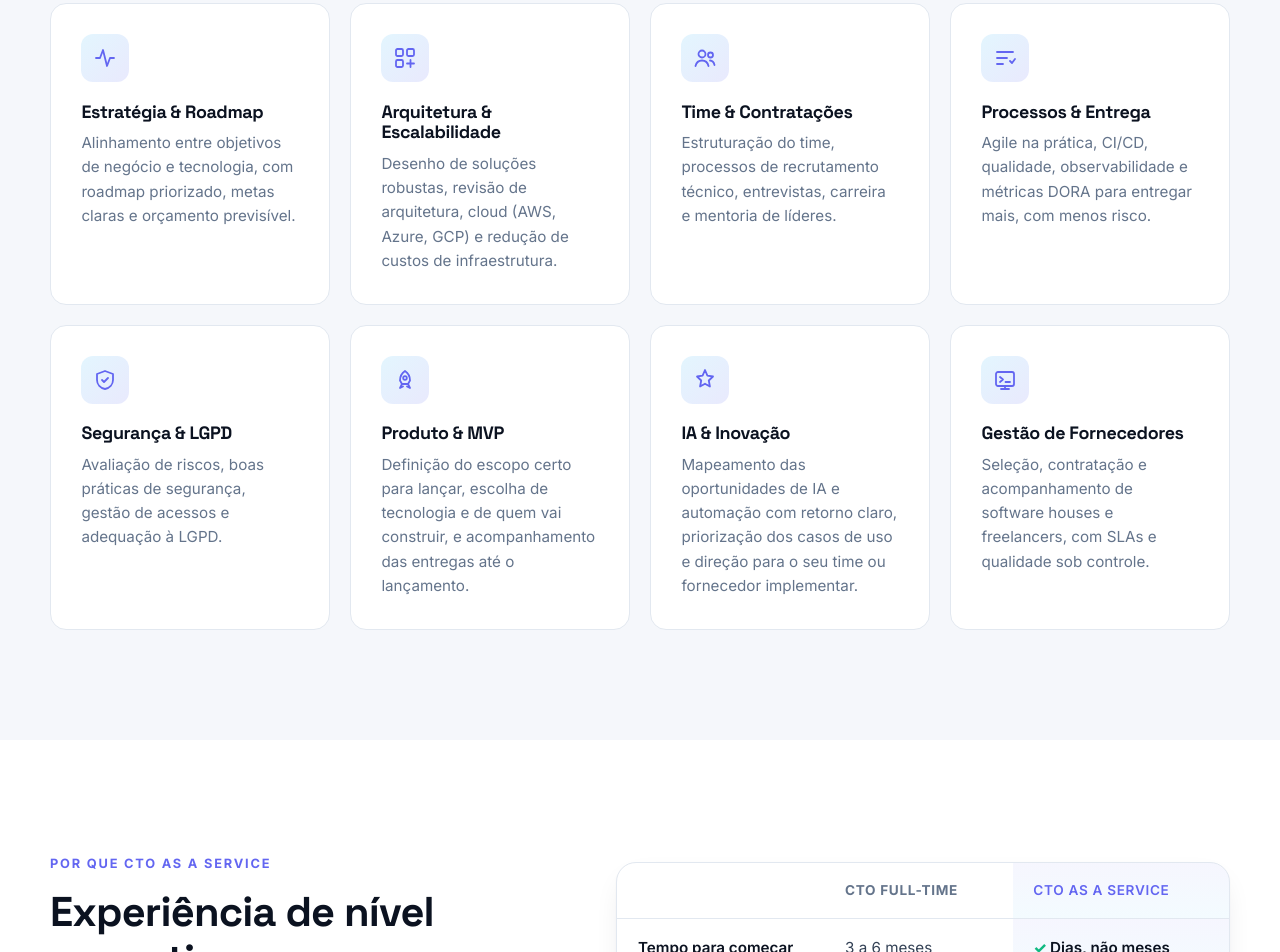
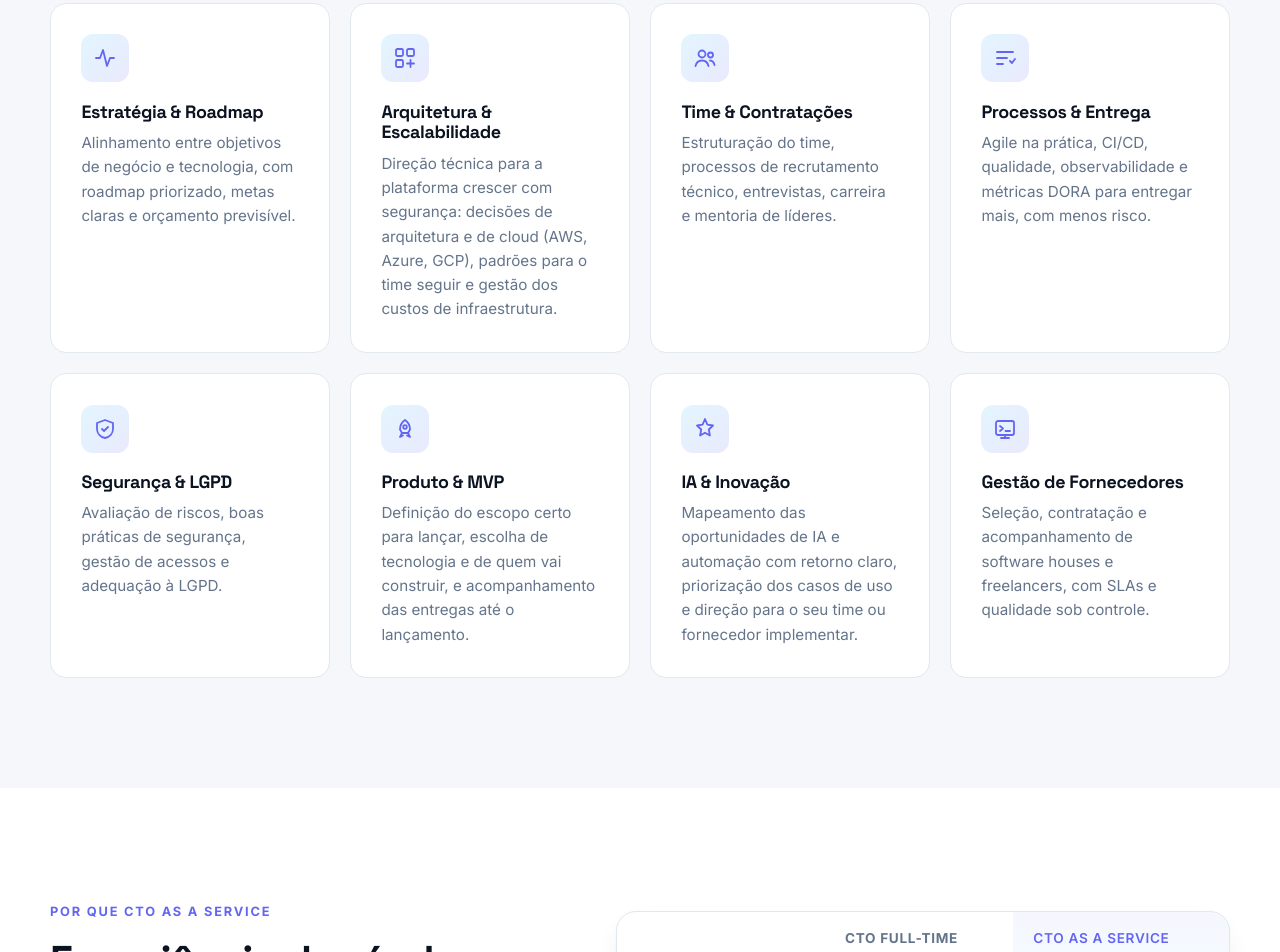
Before and after one commit to leoalbu/cadastro-de-produtos, a plain HTML site: page site/index.html in a window 1280 px wide. Shown: the part 2333-3285 px from the top of the page. Drawn offline with Linux system fonts and the light colour scheme.

Commit message:
Reescreve serviço de Arquitetura com foco estratégico
Co-Authored-By: Claude Opus 5.5 <noreply@anthropic.com>
Claude-Session: https://claude.ai/code/session_01AMcQsWT4H61Y7JZ9TzXXMh

```diff
--- a/site/index.html
+++ b/site/index.html
@@ -161,7 +161,7 @@
           <article class="service reveal">
             <div class="service__icon"><svg viewBox="0 0 24 24"><rect x="3" y="3" width="7" height="7" rx="1.5"/><rect x="14" y="3" width="7" height="7" rx="1.5"/><rect x="3" y="14" width="7" height="7" rx="1.5"/><path d="M17.5 14v7M14 17.5h7"/></svg></div>
             <h3>Arquitetura & Escalabilidade</h3>
-            <p>Desenho de soluções robustas, revisão de arquitetura, cloud (AWS, Azure, GCP) e redução de custos de infraestrutura.</p>
+            <p>Direção técnica para a plataforma crescer com segurança: decisões de arquitetura e de cloud (AWS, Azure, GCP), padrões para o time seguir e gestão dos custos de infraestrutura.</p>
           </article>
           <article class="service reveal">
             <div class="service__icon"><svg viewBox="0 0 24 24"><circle cx="9" cy="8" r="3.5"/><path d="M2.5 20c.8-3.5 3.4-5.5 6.5-5.5s5.7 2 6.5 5.5"/><circle cx="17.5" cy="9" r="2.5"/><path d="M17 14.5c2.3.2 3.9 1.8 4.5 4.5"/></svg></div>
```
